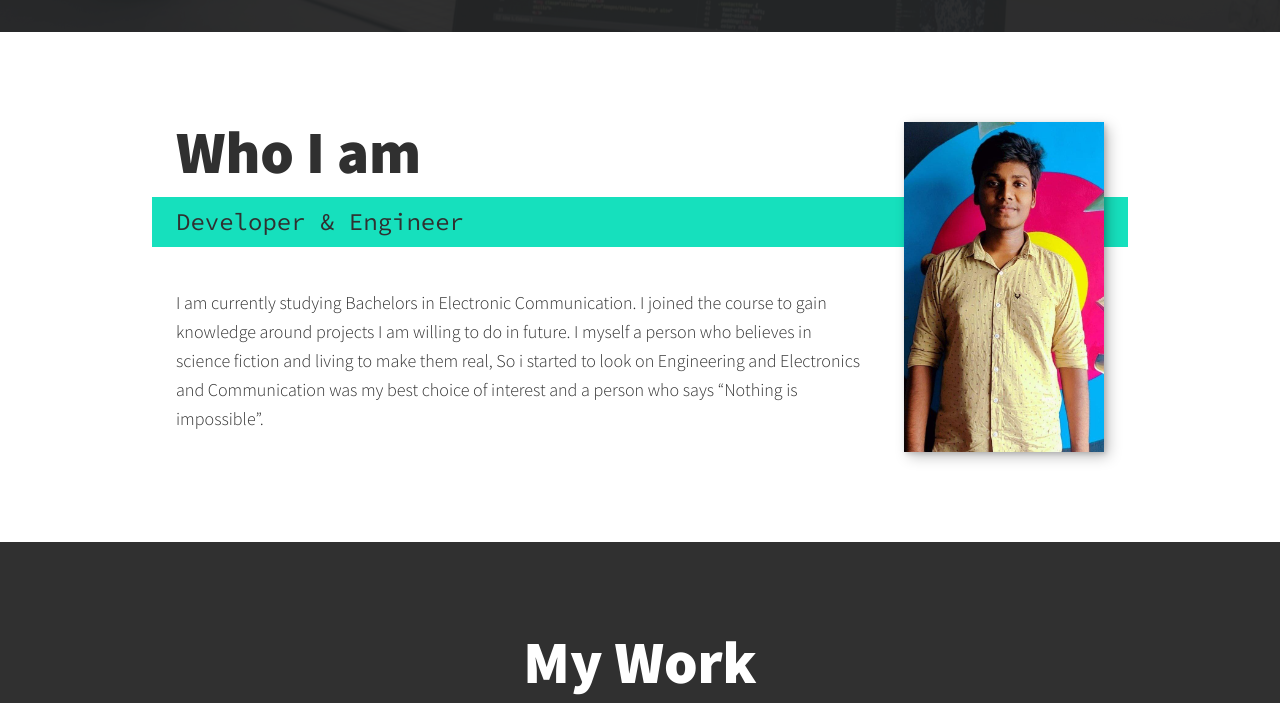
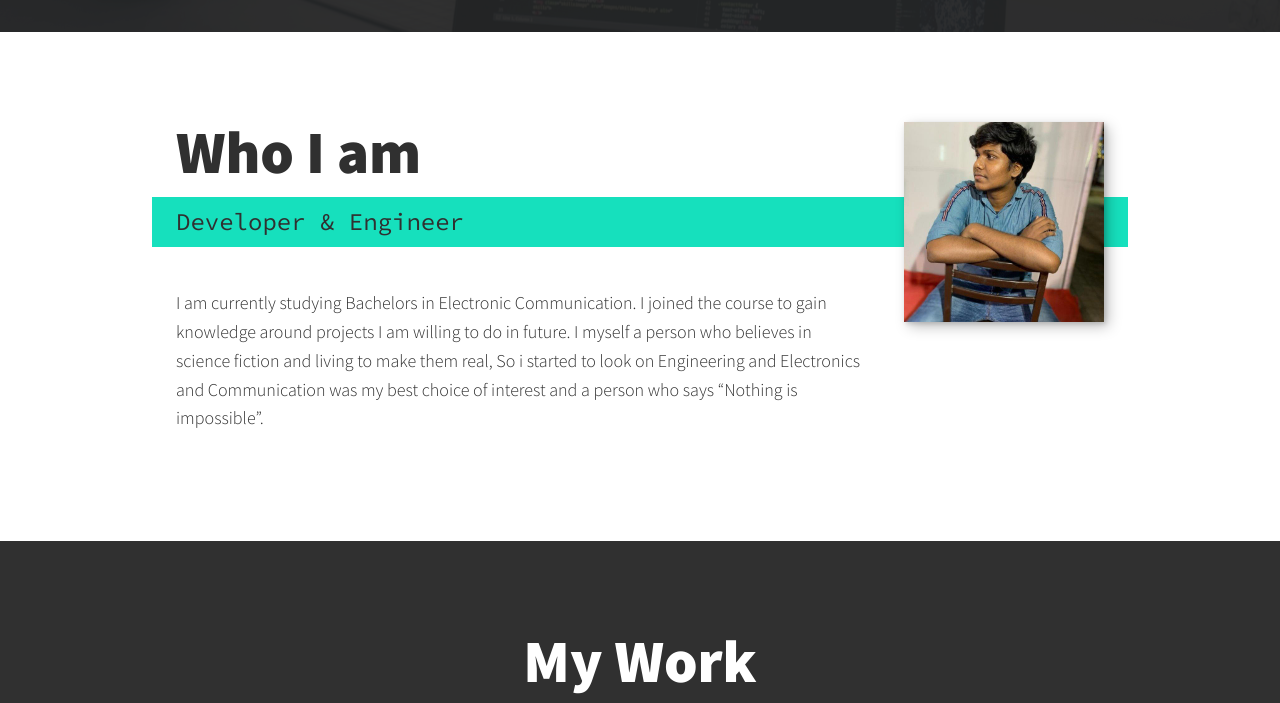
Before and after one commit to yashh-dev/yash-port, a plain HTML site: page index.html in a window 1280 px wide. Shown: the part 1100-1803 px from the top of the page. Drawn offline with nearby package versions, Linux system fonts and the light colour scheme.

Commit message:
Update index.html

```diff
--- a/index.html
+++ b/index.html
@@ -100,7 +100,7 @@
         </p>
         <p></p>
       </div>
-      <img src="images/photo2.jpg" alt="" / class="about-me__img">
+      <img src="images/photo.jpg" alt="" / class="about-me__img">
     </section>
     <section class="my-work" id="my-work">
       <h2 class="section-title">My Work</h2>
```
